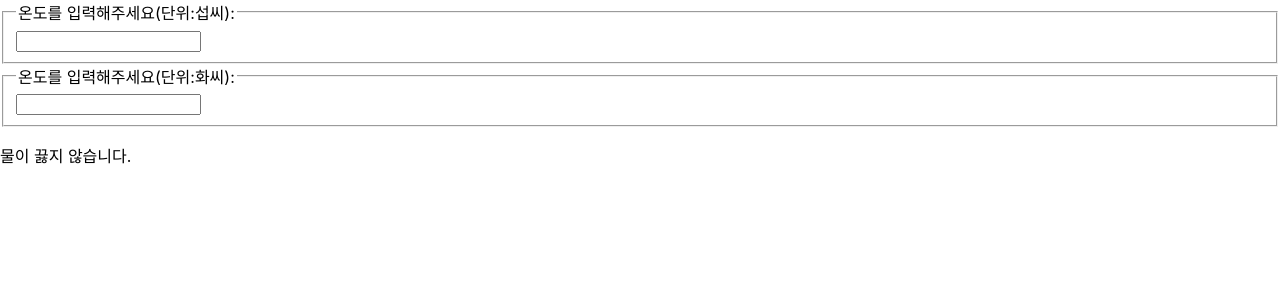
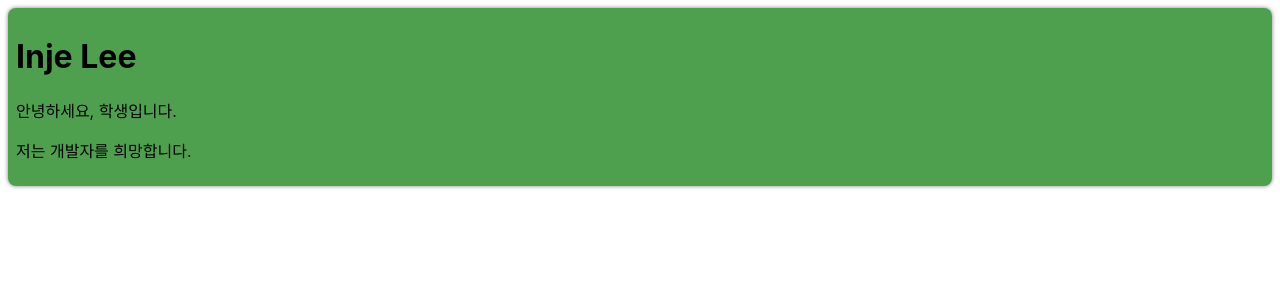
Before and after one commit to YeJi222/react_practice, a React (Create React App) app: page / in a window 1280 px wide. Shown: the top 300 px of the page. Built offline with nearby package versions, Linux system fonts and the light colour scheme.

Commit message:
feat: add demo9(composition_inheritance) code

```diff
--- /dev/null
+++ b/src/demo9(composition_inheritance)/Card.jsx
@@ -0,0 +1,20 @@
+function Card(props){
+    const {title, backgroundColor, children} = props;
+
+    return(
+        <div
+            style={{
+                margin: 8,
+                padding: 8,
+                borderRadius: 8,
+                boxShadow: "0px 0px 4px grey",
+                backgroundColor: backgroundColor || "white",
+            }}
+        >
+            {title && <h1 style={{fontWeight: "bold"}}>{title}</h1>}
+            {children}
+        </div>
+    );
+}
+
+export default Card;
--- /dev/null
+++ b/src/demo9(composition_inheritance)/ProfileCard.jsx
@@ -0,0 +1,12 @@
+import Card from "./Card";
+
+function ProfileCard(props){
+    return(
+        <Card title="Inje Lee" backgroundColor="#4ea04e">
+            <p>안녕하세요, 학생입니다.</p>
+            <p>저는 개발자를 희망합니다.</p>
+        </Card>
+    );
+}
+
+export default ProfileCard;
--- a/src/index.js
+++ b/src/index.js
@@ -12,6 +12,7 @@ import ConfirmButton from './demo5(event)/ConfirmButton'
 import LandingPage from './demo6(inline)/LandingPage';
 import AttendanceBook from './demo7(list_key)/AttendanceBook';
 import Calculator from './demo8(shared_state)/Calculator';
+import ProfileCard from './demo9(composition_inheritance)/ProfileCard';
 
 /* demo
 const root = ReactDOM.createRoot(document.getElementById('root'));
@@ -79,11 +80,20 @@ root.render(
 );
 */
 
-/* demo8(shared_state) */
+/* demo8(shared_state)
 const root = ReactDOM.createRoot(document.getElementById('root'));
 root.render(
   <React.StrictMode>
     <Calculator />
+  </React.StrictMode>
+);
+*/
+
+/* demo9(composition_inheritance) */
+const root = ReactDOM.createRoot(document.getElementById('root'));
+root.render(
+  <React.StrictMode>
+    <ProfileCard />
   </React.StrictMode>
 );
 
```
